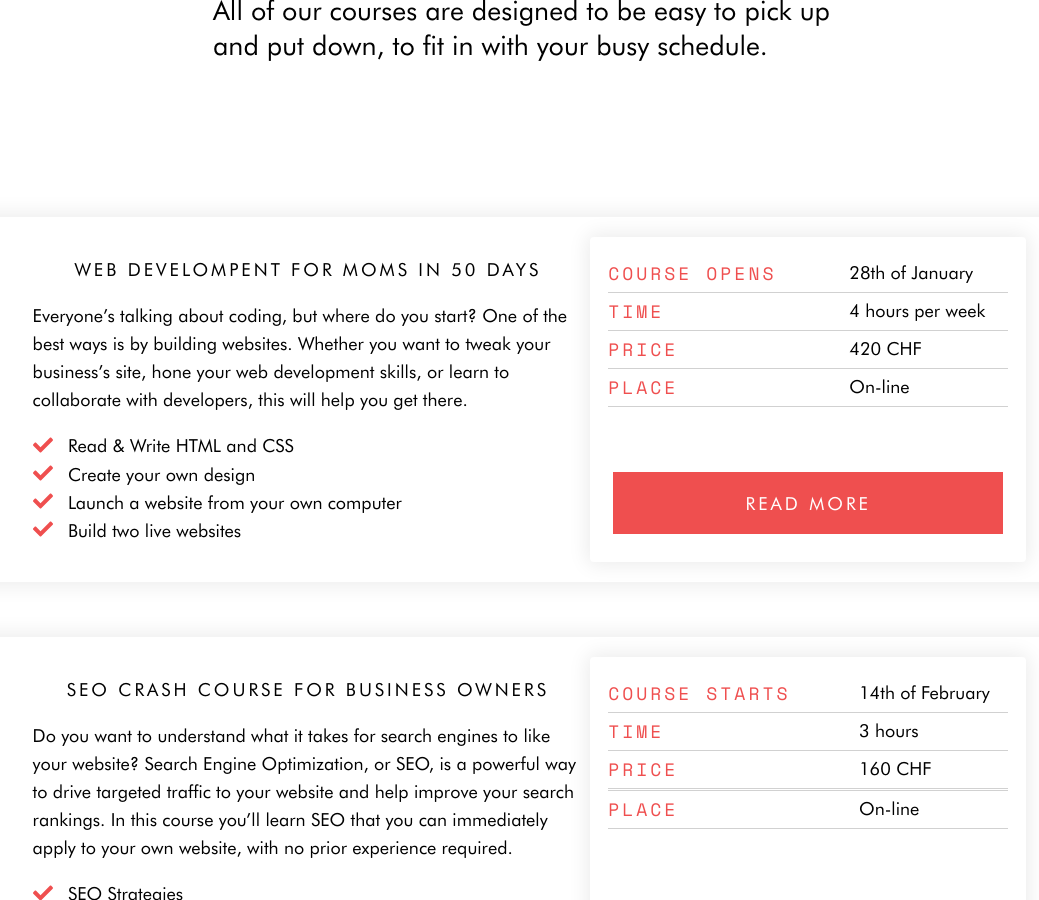
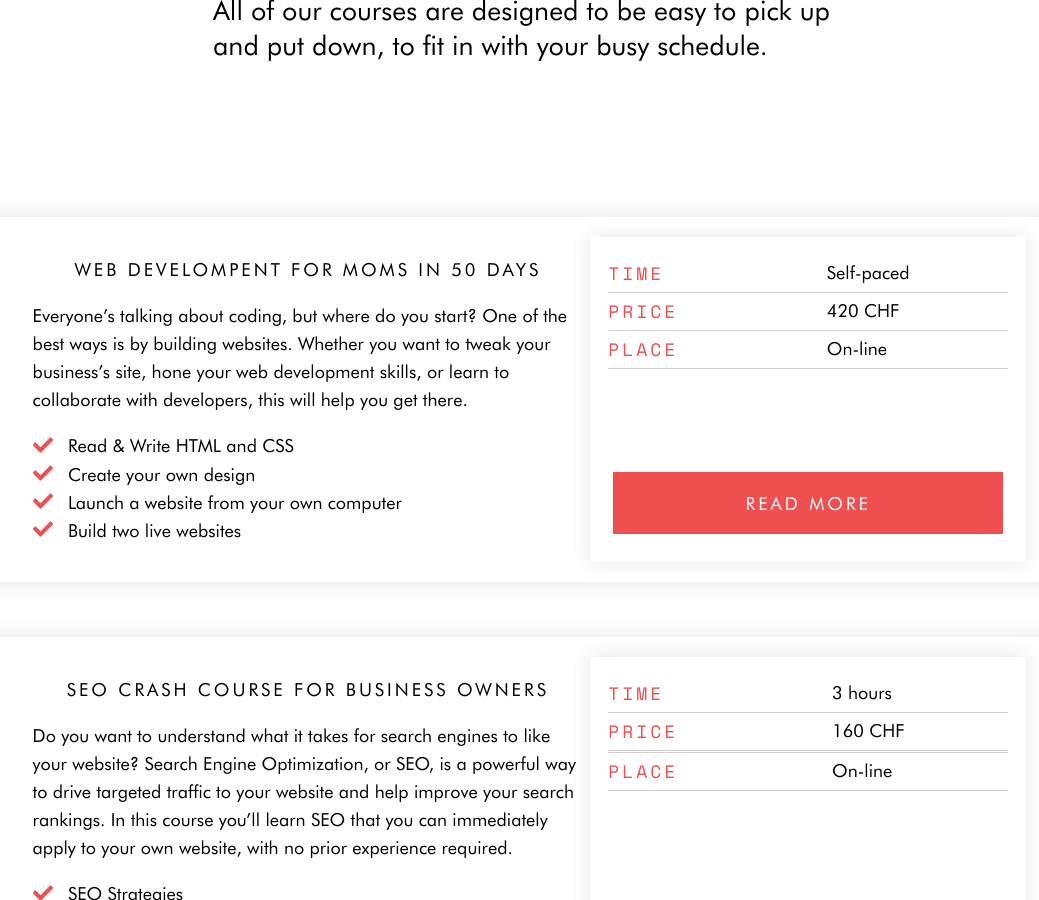
Before and after one commit to hharen/mltc_jekyll, a Jekyll site: the page built from index.html, in a window 1280 px wide and 900 px high, scrolled down 2526 px. Shown: the whole window, without its empty margins (107-1146 px from the left). Built offline with Jekyll 4.4.1, drawn with Linux system fonts in a browser that asks for light colours; nearby versions of some CDN libraries.

Commit message:
Remove dates

```diff
--- a/_includes/layout_seo_course_card.html
+++ b/_includes/layout_seo_course_card.html
@@ -1,7 +1,7 @@
           <div class='time-price'>
-            <h4>Course starts</h4>
+<!--             <h4>Course starts</h4>
             <p>14th of February</p>
-            <div class='line'></div>
+            <div class='line'></div> -->
 <!--             <h4>Q&A</h4>
             <p>21.10. & 26.10. </p>
             <div class='line'></div>
--- a/_includes/layout_web_dev_course_card.html
+++ b/_includes/layout_web_dev_course_card.html
@@ -1,9 +1,9 @@
           <div class='time-price'>
-            <h4>Course opens</h4>
+<!--             <h4>Course opens</h4>
             <p>28th of January</p>
-            <div class='line'></div>
+            <div class='line'></div> -->
             <h4>Time</h4>
-            <p>4 hours per week</p>
+            <p>Self-paced</p>
             <div class='line'></div>
             <h4>Price</h4>
             <p>420 CHF</p>
```
